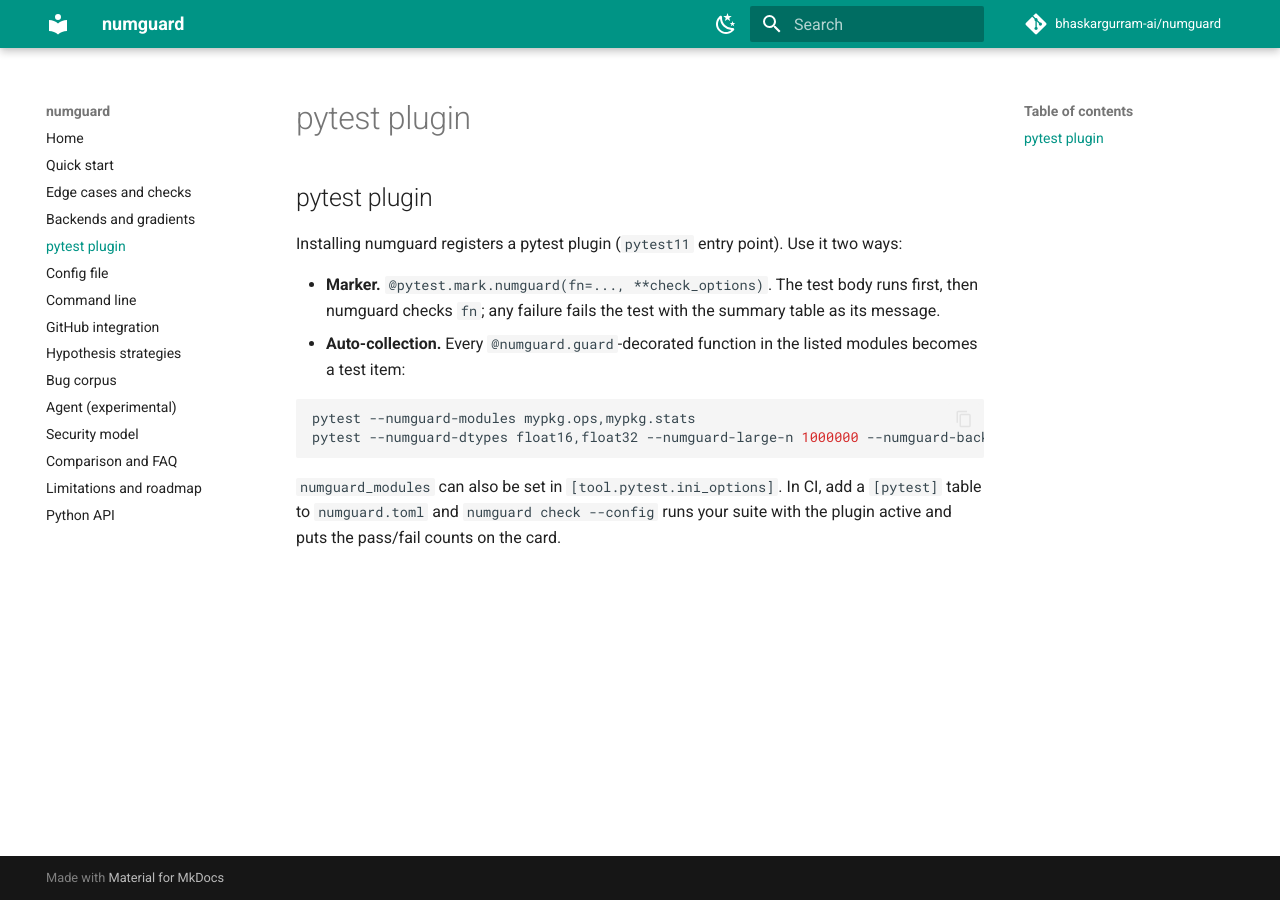
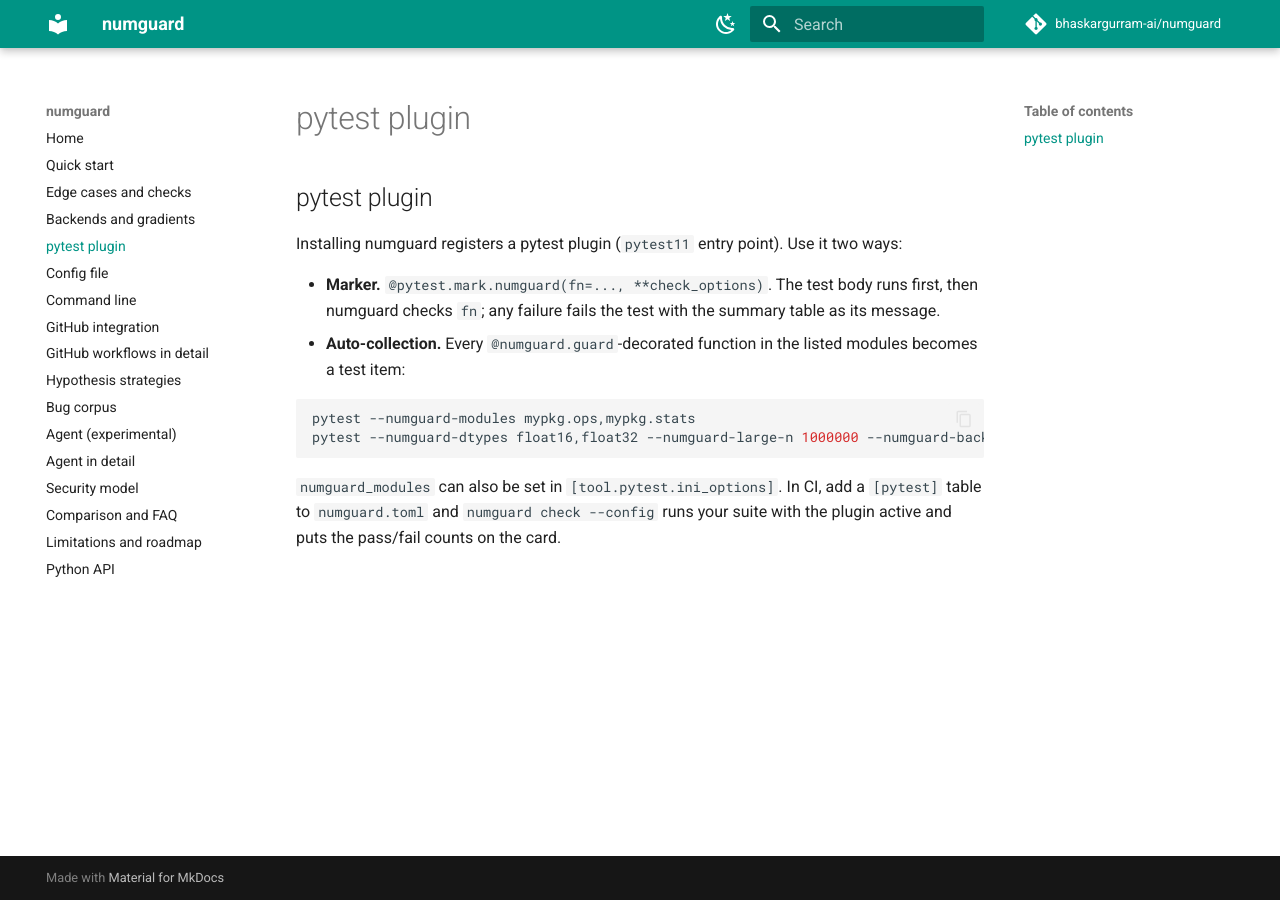
Before and after one commit to actions-marketplace-validations/bhaskargurram-ai_numguard, an MkDocs documentation site: the page built from docs/guide/pytest.md, in a window 1280 px wide. Built offline with MkDocs 1.6.1 and Material for MkDocs 9.7.7, drawn with Linux system fonts in a browser that asks for light colours; comment, search, counter and statistics services are not loaded.

Commit message:
Docs site: include AGENT.md and GITHUB.md (#20)

```diff
--- a/mkdocs.yml
+++ b/mkdocs.yml
@@ -30,9 +30,11 @@ nav:
   - Config file: config.md
   - Command line: cli.md
   - GitHub integration: github.md
+  - GitHub workflows in detail: GITHUB.md
   - Hypothesis strategies: hypothesis.md
   - Bug corpus: corpus.md
   - Agent (experimental): agent.md
+  - Agent in detail: AGENT.md
   - Security model: security.md
   - Comparison and FAQ: compare.md
   - Limitations and roadmap: limitations.md
```
Also changed, not shown: docs/guide/AGENT.md (added, +1 -0 lines), docs/guide/GITHUB.md (added, +1 -0 lines).
